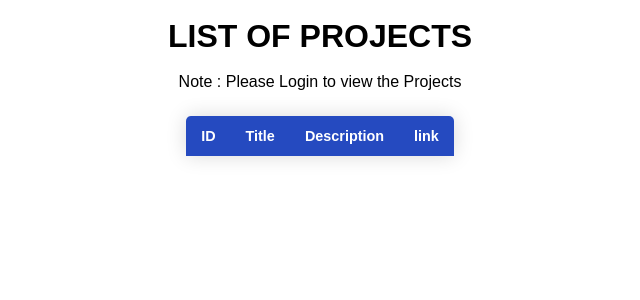
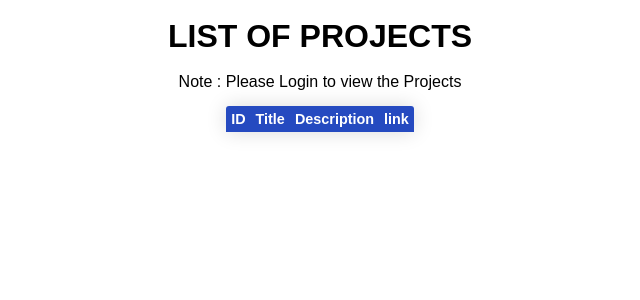
Before and after one commit to Kshanan/KMTechnologies-Website-Using-Flask, a Flask app: page /project in a window 1280 px wide. Shown: the part 71-371 px from the top of the page, without its empty margins (320-960 px from the left). Run offline with Flask 2, Linux system fonts and the light colour scheme; data that the repository does not hold is empty.

Commit message:
Update project.css

```diff
--- a/static/project.css
+++ b/static/project.css
@@ -50,3 +50,20 @@ footer{
 .content-table a{
     color: #062079;
 }
+
+@media all and (min-width: 200px){
+  .content-table {
+    border-collapse: collapse;
+    margin: 15px 0;
+    font-size: 0.9em;
+    max-width: 90%;
+    border-radius: 3px 3px 0 0;
+    overflow: hidden;
+    box-shadow: 0 0 20px rgba(0, 0, 0, 0.15);
+  }
+
+  .content-table th,
+  .content-table td {
+    padding: 5px 5px;
+  }
+}
```
